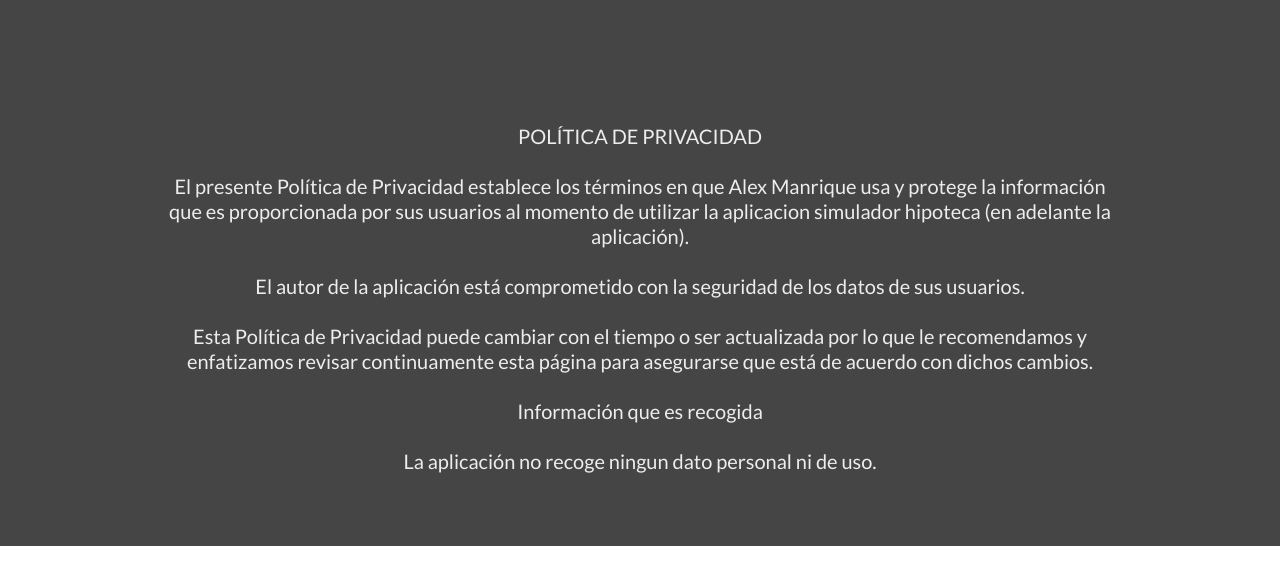
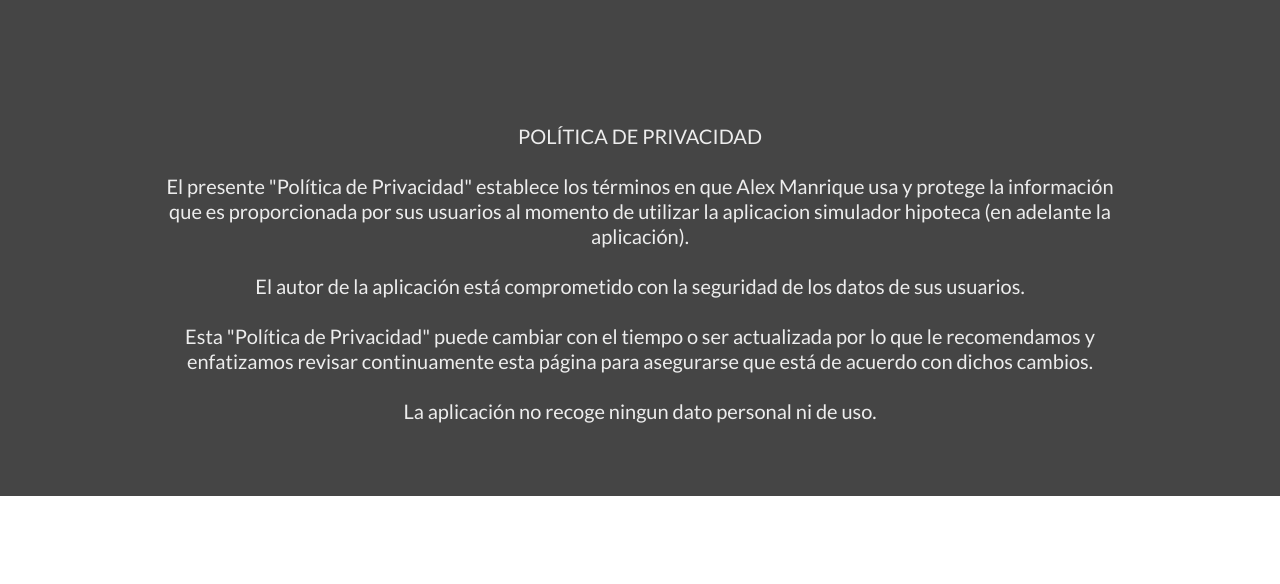
Before and after one commit to alexmanrique/politica-privacidad-simulador-hipoteca, a plain HTML site: page index.html in a window 1280 px wide. Drawn offline with Linux system fonts and the light colour scheme.

Commit message:
modifications

```diff
--- a/index.html
+++ b/index.html
@@ -43,20 +43,17 @@
               POLÍTICA DE PRIVACIDAD
               <br>
               <br>
-              El presente Política de Privacidad establece los términos en que Alex Manrique usa y protege la información que es proporcionada por sus usuarios al momento de utilizar la aplicacion simulador hipoteca (en adelante la aplicación).
+              El presente "Política de Privacidad" establece los términos en que Alex Manrique usa y protege la información que es proporcionada por sus usuarios al momento de utilizar la aplicacion simulador hipoteca (en adelante la aplicación).
               <br>
               <br>
               El autor de la aplicación está comprometido con la seguridad de los datos de sus usuarios.
               <br>
               <br>
-              Esta Política de Privacidad puede cambiar con el tiempo o ser actualizada por lo que le recomendamos y enfatizamos revisar continuamente esta página para asegurarse que está de acuerdo con dichos cambios.
+              Esta "Política de Privacidad" puede cambiar con el tiempo o ser actualizada por lo que le recomendamos y enfatizamos revisar continuamente esta página para asegurarse que está de acuerdo con dichos cambios.
               <br>
               <br>
               </p>
               <p>
-              Información que es recogida
-              <br>
-              <br>
               La aplicación no recoge ningun dato personal ni de uso.
               </p>
             </h2>
```
